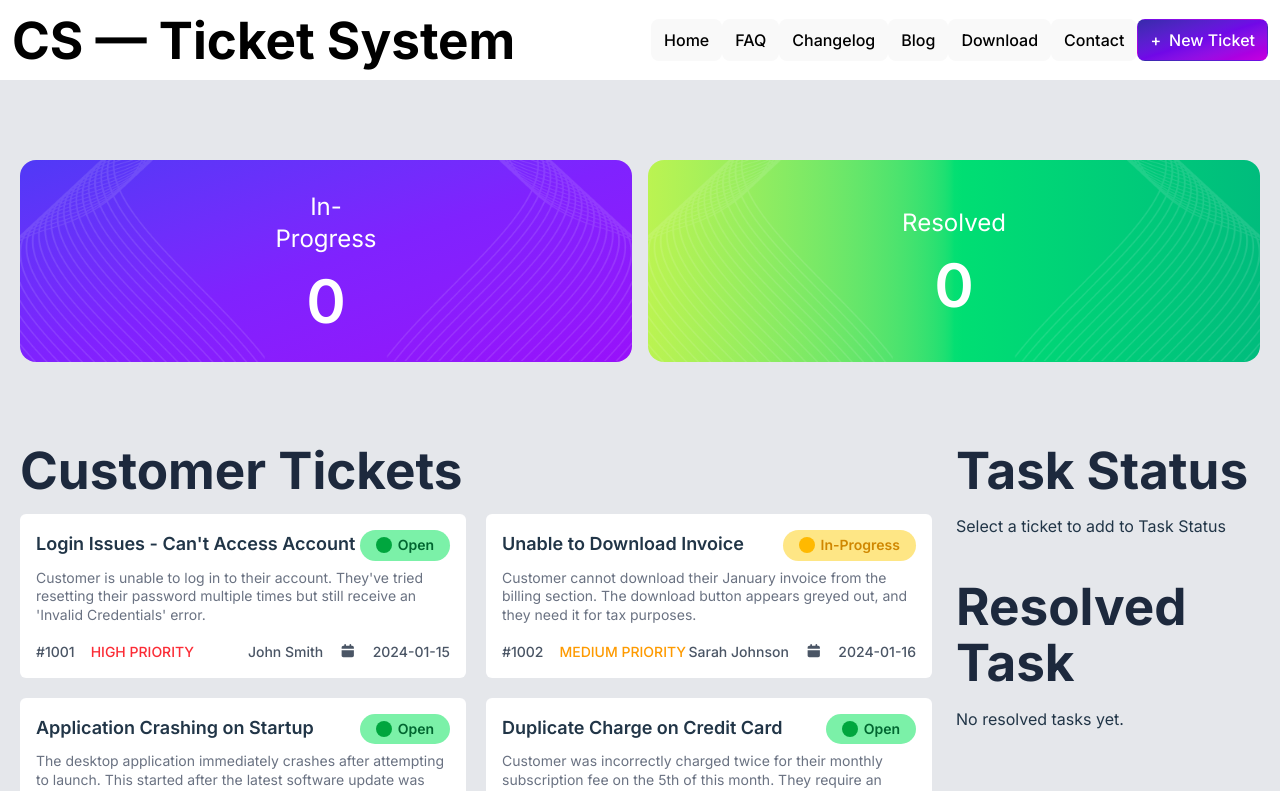
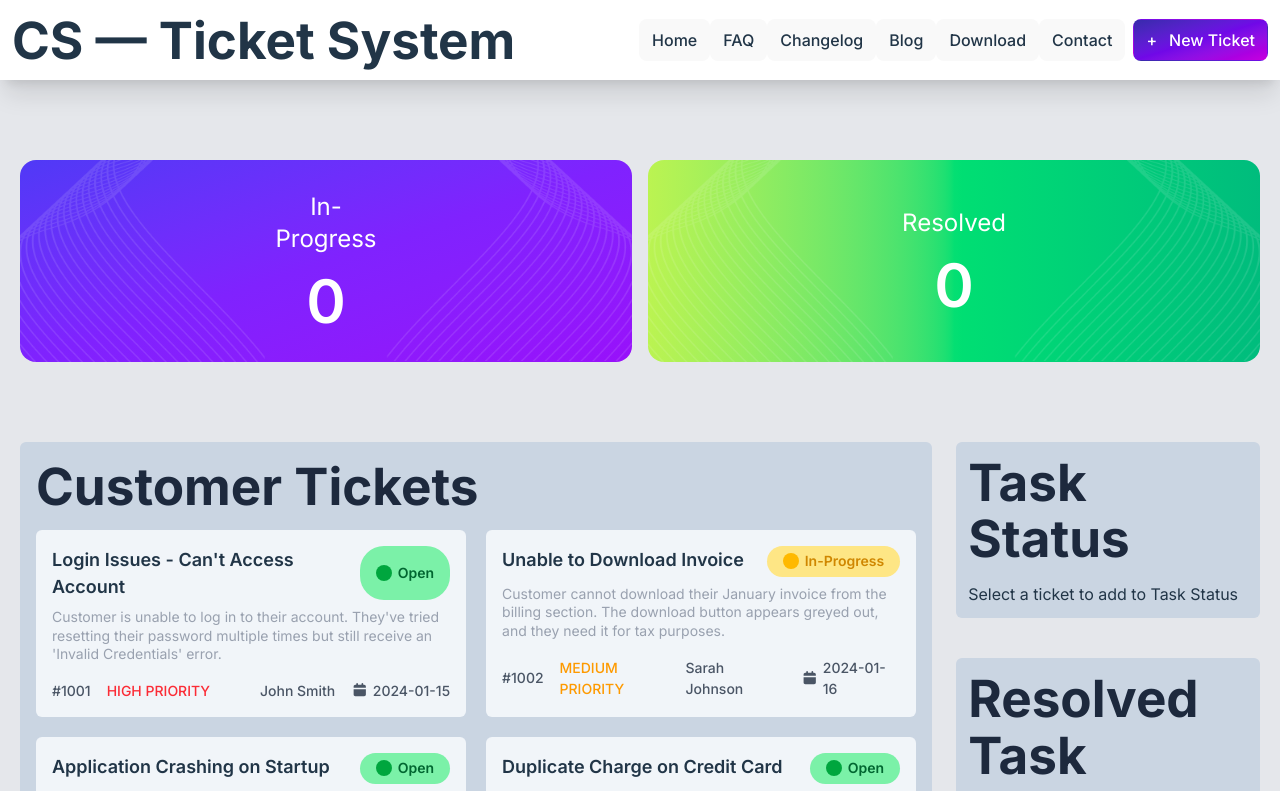
Before and after one commit to ashiqur0/customer-support-zone, a React (Vite) app: page / in a window 1280 px wide. Shown: the top 791 px of the page. Built offline with nearby package versions, Linux system fonts and the light colour scheme.

Commit message:
Make the web Compatible With Dark and Light Mode

```diff
--- a/src/App.css
+++ b/src/App.css
@@ -15,8 +15,16 @@ ul li button {
 ul li button:hover {
   background-color: rgba(128, 128, 128, 0.2);
   border-radius: 8px;
+  cursor: pointer;
+  font-size: 20px;
 }
 
 .footer-p div p {
   font-size: 14px;
 }
+
+.menu {
+  display: flex;
+  flex-direction: column;
+  gap: 8px;
+}
--- a/src/App.jsx
+++ b/src/App.jsx
@@ -25,6 +25,7 @@ function App() {
     }
     const newIssue = [...issues, issue];
     setIssues(newIssue);
+    toast("✅ In Progress!")
   }
 
   function handleSetResolved(issue) {
@@ -35,9 +36,13 @@ function App() {
     setIssues(oldIssue);
   }
 
+  const isDarkMode = window.matchMedia('(prefers-color-scheme: dark)').matches;
+
   return (
-    <div className='font-inter bg-gray-200'>
-      <Navbar></Navbar>
+    <div className={`font-inter ${isDarkMode ? 'bg-slate-900' : 'bg-gray-200'}`}>
+      <Navbar
+        isDarkMode={isDarkMode}
+      ></Navbar>
       <Banner
         issues={issues}
         resolved={resolved}
@@ -53,6 +58,7 @@ function App() {
           issues={issues}
           handleSetResolved={handleSetResolved}
           resolved={resolved}
+          isDarkMode={isDarkMode}
         > </CustomerTicketParent>
       </Suspense>
 
--- a/src/Components/Footer/Footer.jsx
+++ b/src/Components/Footer/Footer.jsx
@@ -3,7 +3,7 @@ import FooterBody from './FooterBody';
 
 const Footer = () => {
     return (
-        <div className='bg-black pb-5 text-gray-400'>
+        <div className={`bg-slate-950  pb-5 text-gray-400`}>
             <FooterBody></FooterBody>
             <hr className='text-gray-500 text-center mx-5 mt-5 md:mt-0' />
             <h1 className='text-center text-white  mt-5'>© 2025 CS — Ticket System. All rights reserved.</h1>
--- a/src/Components/Headers/Navbar.jsx
+++ b/src/Components/Headers/Navbar.jsx
@@ -1,9 +1,9 @@
 import { FontAwesomeIcon } from '@fortawesome/react-fontawesome'
 import { faBars } from '@fortawesome/free-solid-svg-icons'
 
-const Navbar = () => {
+const Navbar = ({ isDarkMode }) => {
     return (
-        <div className='bg-white py-3 px-3'>
+        <div className={`${isDarkMode? 'bg-slate-900 text-white' : 'bg-white'} shadow-xl py-3 px-3`}>
             <div className='flex justify-start  max-w-320 mx-auto '>
                 <details className="dropdown w-100vw block  md:hidden">
                     <summary className="btn m-1"><FontAwesomeIcon icon={faBars} /></summary>
@@ -15,7 +15,7 @@ const Navbar = () => {
                         <li>Download</li>
                         <li>Contact</li>
                         <li>
-                            <button className='flex items-center gap-2 bg-gradient-to-br from-indigo-800 via-violet-700 to-fuchsia-600 px-4 py-2 rounded-md text-white'>
+                            <button className='flex items-center gap-3 bg-gradient-to-br from-indigo-800 via-violet-700 to-fuchsia-600 px-4 py-2 rounded-md font-bold'>
                                 <span>+</span>
                                 <span>New Ticket</span>
                             </button>
@@ -23,7 +23,7 @@ const Navbar = () => {
                     </ul>
                 </details>
 
-                <div className='w-full flex justify-between items-center text-black'>
+                <div className='w-full flex justify-between items-center cursor-pointer'>
                     <h1 className='font-bold md:text-2xl'>CS — Ticket System</h1>
                     <div>
                         <ul className='md:flex justify-around items-center hidden'>
@@ -34,7 +34,7 @@ const Navbar = () => {
                             <li><button>Download</button></li>
                             <li><button>Contact</button></li>
                             <li>
-                                <button className='flex items-center gap-2 bg-gradient-to-br from-indigo-800 via-violet-700 to-fuchsia-600 px-4 py-2 rounded-md text-white'>
+                                <button className='flex items-center gap-3 bg-gradient-to-br from-indigo-800 via-violet-700 to-fuchsia-600 px-4 py-2 rounded-md text-white font-bold ml-2'>
                                     <span>+</span>
                                     <span>New Ticket</span>
                                 </button>
--- a/src/Components/Main/CustomerTicketParent.jsx
+++ b/src/Components/Main/CustomerTicketParent.jsx
@@ -1,18 +1,21 @@
 import TaskStatus from './TaskStatus';
 import TicketCards from './TicketCards';
 
-const CustomerTicketParent = ({ customerPromise, handleSetIssues, issues, handleSetResolved, resolved }) => {
+const CustomerTicketParent = ({ customerPromise, handleSetIssues, issues, handleSetResolved, resolved, isDarkMode }) => {
     return (
         <div className='md:flex items-start gap-3 px-5'>
             <TicketCards
                 customerPromise={customerPromise}
                 handleSetIssues={handleSetIssues}
+                resolved={resolved}
+                isDarkMode={isDarkMode}
             ></TicketCards>
 
             <TaskStatus
                 issues={issues}
                 handleSetResolved={handleSetResolved}
                 resolved={resolved}
+                isDarkMode={isDarkMode}
             ></TaskStatus>
         </div>
     );
--- a/src/Components/Main/ResolveTaskCard.jsx
+++ b/src/Components/Main/ResolveTaskCard.jsx
@@ -1,9 +1,16 @@
 import React from 'react';
 
 const ResolveTaskCard = ({ resolve }) => {
+
+    const isDarkMode = window.matchMedia('(prefers-color-scheme: dark)').matches;
+
     return (
-        <div className='bg-blue-200 px-4 py-5 rounded-md mb-4'>
-            <h3 className='font-medium text-[1.125rem]'>{resolve.title}</h3>
+        <div className={`${isDarkMode? 'bg-slate-900' : 'bg-slate-100'} px-4 py-4 rounded-md mb-4 cursor-pointer`}>
+            <h3 className='font-medium'>{resolve.title}</h3>
+            <div className='flex justify-between items-center mt-2'>
+                <p className='text-green-500'>✅ Completed</p>
+                <button className='text-gray-400'>Click to remove</button>
+            </div>
         </div>
     );
 };
--- a/src/Components/Main/TaskStatus.jsx
+++ b/src/Components/Main/TaskStatus.jsx
@@ -1,24 +1,26 @@
 import TaskStatusCard from './TaskStatusCard';
 import ResolveTaskCard from './ResolveTaskCard';
 
-const TaskStatus = ({ issues, handleSetResolved, resolved }) => {
+const TaskStatus = ({ issues, handleSetResolved, resolved, isDarkMode }) => {
     return (
-        <div className='md:w-1/4 w-full flex flex-col md:gap-10 gap-5 md:ml-3'>
-            <div>
-                <h1 className='md:text-3xl text-xl font-bold text-slate-800 mb-4 mt-5 md:mt-0'>Task Status</h1>
+        <div className='md:w-1/4 w-full flex flex-col md:gap-10 gap-5 md:ml-3 mt-5 md:mt-0'>
+            <div className={`${isDarkMode? 'bg-slate-800' : 'bg-slate-300'} p-3 rounded-md`}>
+                <h1 className={`${isDarkMode? 'text-white' : 'text-slate-800'} md:text-3xl text-xl font-bold mb-4 mt-5 md:mt-0`}>Task Status</h1>
                 {
                     !issues.length ? <p className=''>Select a ticket to add to Task Status</p> :
                         issues.map(issue => <TaskStatusCard
+                            key={issue.id}
                             issue={issue}
                             handleSetResolved={handleSetResolved}
                         ></TaskStatusCard>)
                 }
             </div>
-            <div>
-                <h1 className='md:text-3xl text-xl font-bold text-slate-800 mb-4'>Resolved Task</h1>
+            <div className={`${isDarkMode? 'bg-slate-800' : 'bg-slate-300'} p-3 rounded-md`}>
+                <h1 className={`md:text-3xl text-xl font-bold mb-4 ${isDarkMode? 'text-white' : 'text-slate-800'}`}>Resolved Task</h1>
                 {
                     !resolved.length ? <p className=''>No resolved tasks yet.</p> :
                         resolved.map(resolve => <ResolveTaskCard
+                            key={resolve.id}
                             resolve={resolve}
                         ></ResolveTaskCard>)
                 }
--- a/src/Components/Main/TaskStatusCard.jsx
+++ b/src/Components/Main/TaskStatusCard.jsx
@@ -2,12 +2,18 @@ import React from 'react';
 
 const TaskStatusCard = ({ issue, handleSetResolved }) => {
 
+    // below one line of code copied from chatGPT with understanding
+    const isDarkMode = window.matchMedia('(prefers-color-scheme: dark)').matches;
+
     return (
-        <div className='bg-white p-4 rounded-md mt-4'>
-            <h1 className='font-medium mb-4 text-[1.125rem]'>{issue.title}</h1>
+        <div className={`${isDarkMode? 'bg-slate-900': 'bg-slate-100'} p-4 rounded-md mt-4`}>
+            <h1 className='font-medium mb-4'>{issue.title}</h1>
             <button
-                onClick={() => handleSetResolved(issue)}
-                className='bg-green-500 text-white font-semibold py-3 text-center w-full rounded-md'>Complete</button>
+                onClick={() => {
+                    handleSetResolved(issue);
+
+                }}
+                className='bg-green-500 hover:bg-green-400 text-white font-semibold py-2 text-center w-full rounded-md'>Complete</button>
         </div>
     );
 };
--- a/src/Components/Main/TicketCard.jsx
+++ b/src/Components/Main/TicketCard.jsx
@@ -1,12 +1,12 @@
 import { FontAwesomeIcon } from '@fortawesome/react-fontawesome'
 import { faCalendar } from '@fortawesome/free-solid-svg-icons'
 
-const TicketCard = ({ customer, handleSetIssues }) => {
+const TicketCard = ({ customer, handleSetIssues, isDarkMode }) => {
     const { id, title, description, customerName, priority, status, createdAt } = customer;
 
     return (
         <div onClick={() => handleSetIssues(customer)}
-            className=' bg-white p-4 rounded-md cursor-pointer'>
+            className={`${isDarkMode ? 'bg-slate-900' : 'bg-slate-100'} p-4 rounded-md cursor-pointer`}>
             <div className='flex justify-between'>
                 <h2 className='font-semibold md:text-[1.125rem] text-[14px]'>{title}</h2>
                 <div className={`font-semibold md:py-1.5 md:px-4 px-2 py-1 rounded-xl md:rounded-3xl flex items-center gap-1.5 ${status === 'Open' ? 'bg-green-300' : 'bg-amber-200'}`}>
@@ -19,9 +19,9 @@ const TicketCard = ({ customer, handleSetIssues }) => {
                         `}>{status}</p>
                 </div>
             </div>
-            <p className='mt-2 mb-4 text-gray-500 text-xs md:text-[14px]'>{description}</p>
+            <p className='mt-2 mb-4 text-gray-400 text-xs md:text-[14px]'>{description}</p>
 
-            <div className='flex justify-between font-medium text-gray-600 items-center text-[11px] md:text-[14px]'>
+            <div className={`${isDarkMode ? 'text-gray-300' : 'text-gray-600'} flex justify-between font-medium items-center text-[11px] md:text-[14px]`}>
                 <div className='flex gap-4 items-center'>
                     <p>#{id}</p>
                     <p className={`
@@ -33,8 +33,10 @@ const TicketCard = ({ customer, handleSetIssues }) => {
                 </div>
                 <div className='flex gap-4 items-center'>
                     <p>{customerName}</p>
-                    <FontAwesomeIcon icon={faCalendar} />
-                    <p>{createdAt}</p>
+                    <div className='flex items-center gap-1'>
+                        <FontAwesomeIcon icon={faCalendar} />
+                        <p>{createdAt}</p>
+                    </div>
                 </div>
             </div>
         </div>
--- a/src/Components/Main/TicketCards.jsx
+++ b/src/Components/Main/TicketCards.jsx
@@ -1,12 +1,16 @@
 import { use } from 'react';
 import TicketCard from './TicketCard';
 
-const TicketCards = ({ customerPromise, handleSetIssues }) => {
-    const customers = use(customerPromise);
+const TicketCards = ({ customerPromise, handleSetIssues, resolved, isDarkMode }) => {
+    let customers = use(customerPromise);
+
+    // This two line of code taken from chaGPT with my understanding
+    const issuesToRemove = new Set(resolved.map(issue => issue.id));
+    customers = customers.filter(issue => !issuesToRemove.has(issue.id));
 
     return (
-        <div className='md:w-3/4 w-full'>
-            <h1 className='md:text-3xl text-xl font-bold text-slate-800 mb-4'>Customer Tickets</h1>
+        <div className={`${isDarkMode? 'bg-slate-800':'bg-slate-300'} md:w-3/4 w-full p-4 rounded-md`}>
+            <h1 className={`md:text-3xl text-xl font-bold mb-4 ${isDarkMode? 'text-white' : ' text-slate-800'}`}>Customer Tickets</h1>
             <div className='grid grid-cols-1 md:grid-cols-2 gap-5'>
 
                 {
@@ -14,6 +18,7 @@ const TicketCards = ({ customerPromise, handleSetIssues }) => {
                         key={customer.id}
                         customer={customer}
                         handleSetIssues={handleSetIssues}
+                        isDarkMode={isDarkMode}
                     ></TicketCard>)
                 }
 
```
Also changed, not shown: src/Components/Main/ResolveTask.jsx (deleted, +0 -12 lines).
